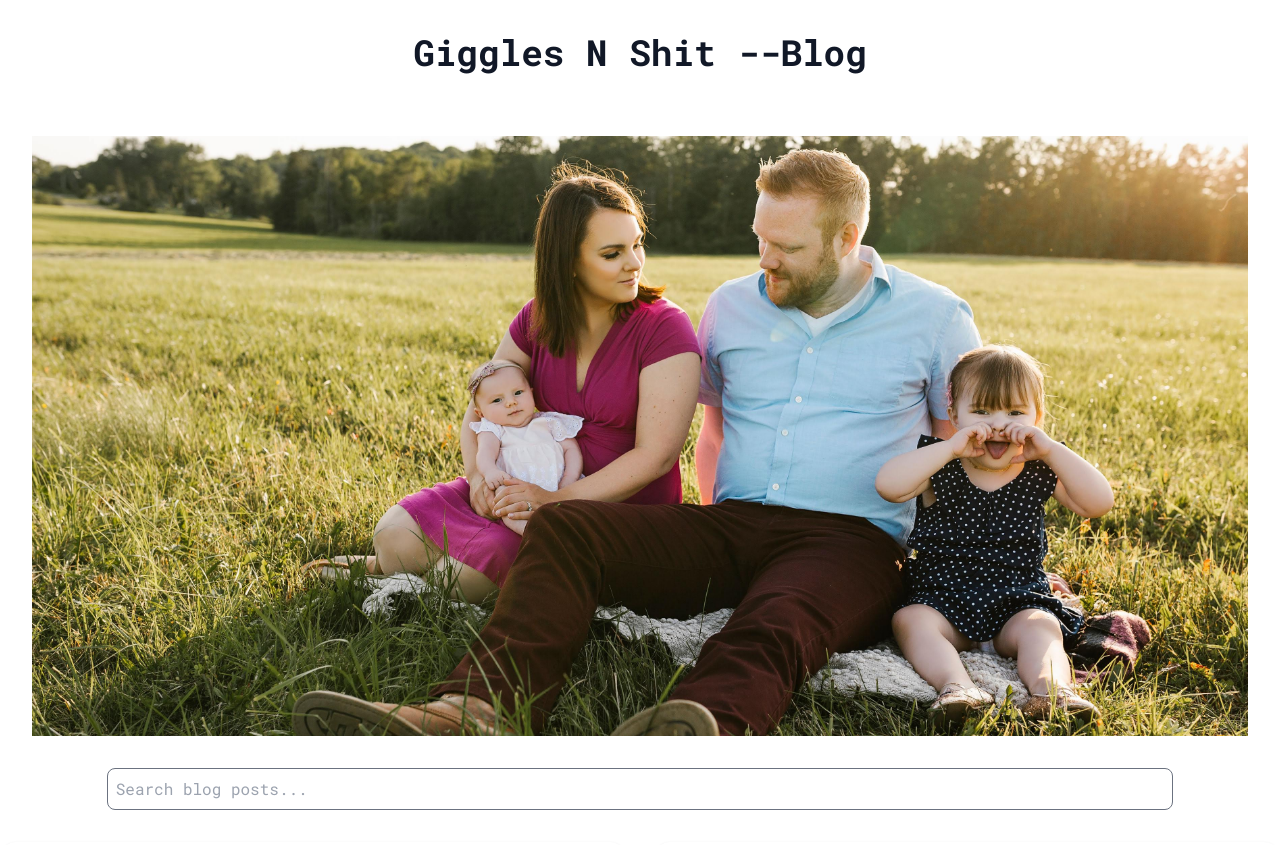
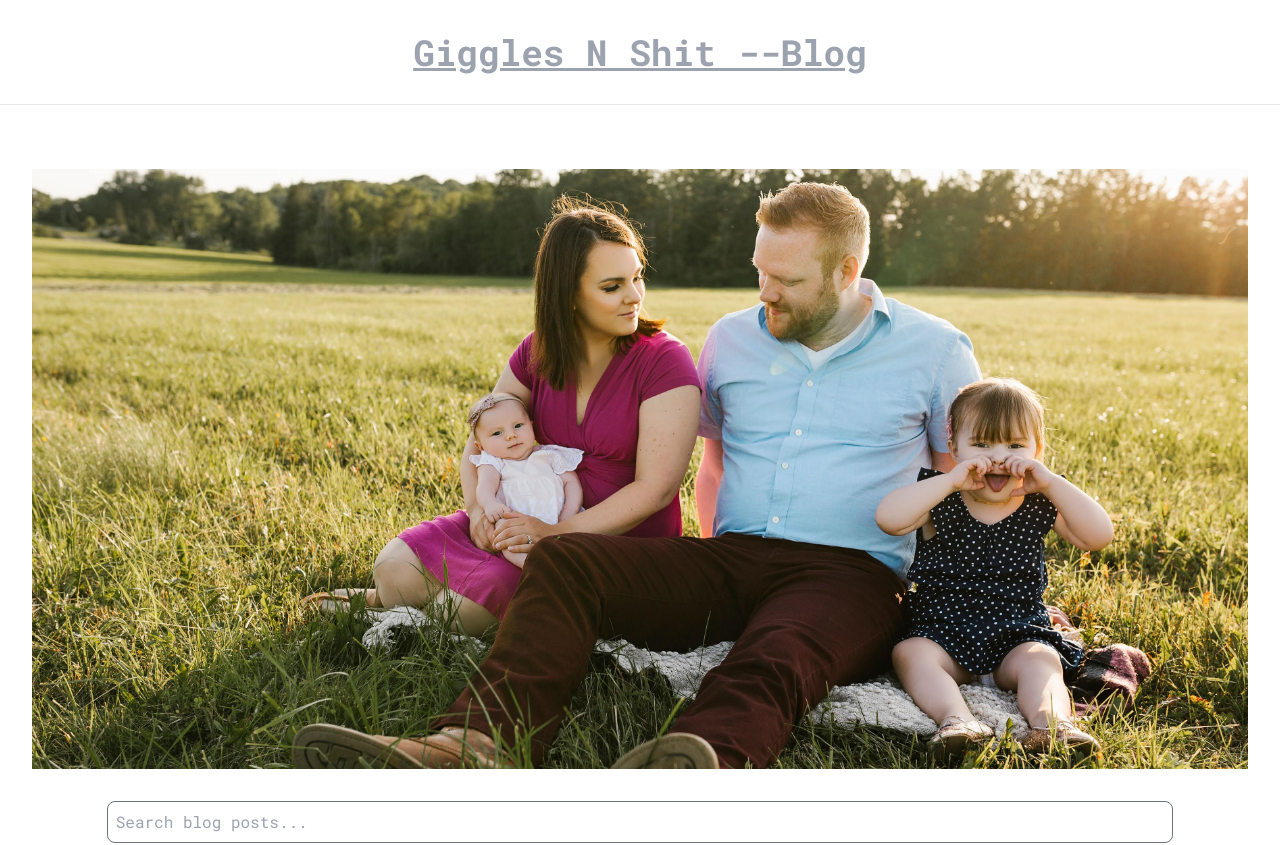
Before and after one commit to evanmarshall-dev/gigglesnshit, a Next.js app: page / in a window 1280 px wide. Shown: the top 845 px of the page. Built offline with nearby package versions, Linux system fonts and the light colour scheme.

Commit message:
BLOG: Added horizontal rule below main header and hover effect to the header h1.

```diff
--- a/app/layout.js
+++ b/app/layout.js
@@ -72,6 +72,7 @@ export default function RootLayout({ children }) {
               <Header />
             </nav>
           </header>
+          <hr className="mt-8" />
           {children}
           <Analytics />
           <SpeedInsights />
--- a/app/ui/Header.js
+++ b/app/ui/Header.js
@@ -4,7 +4,7 @@ export default function Header() {
   return (
     <>
       <Link href={"/"}>
-        <h1 className="pt-8 text-2xl font-extrabold text-gray-900 md:text-3xl lg:text-4xl">
+        <h1 className="pt-8 text-2xl font-extrabold text-gray-900 md:text-3xl lg:text-4xl hover:text-gray-400 hover:underline transition">
           Giggles N Shit --Blog
         </h1>
       </Link>
```
